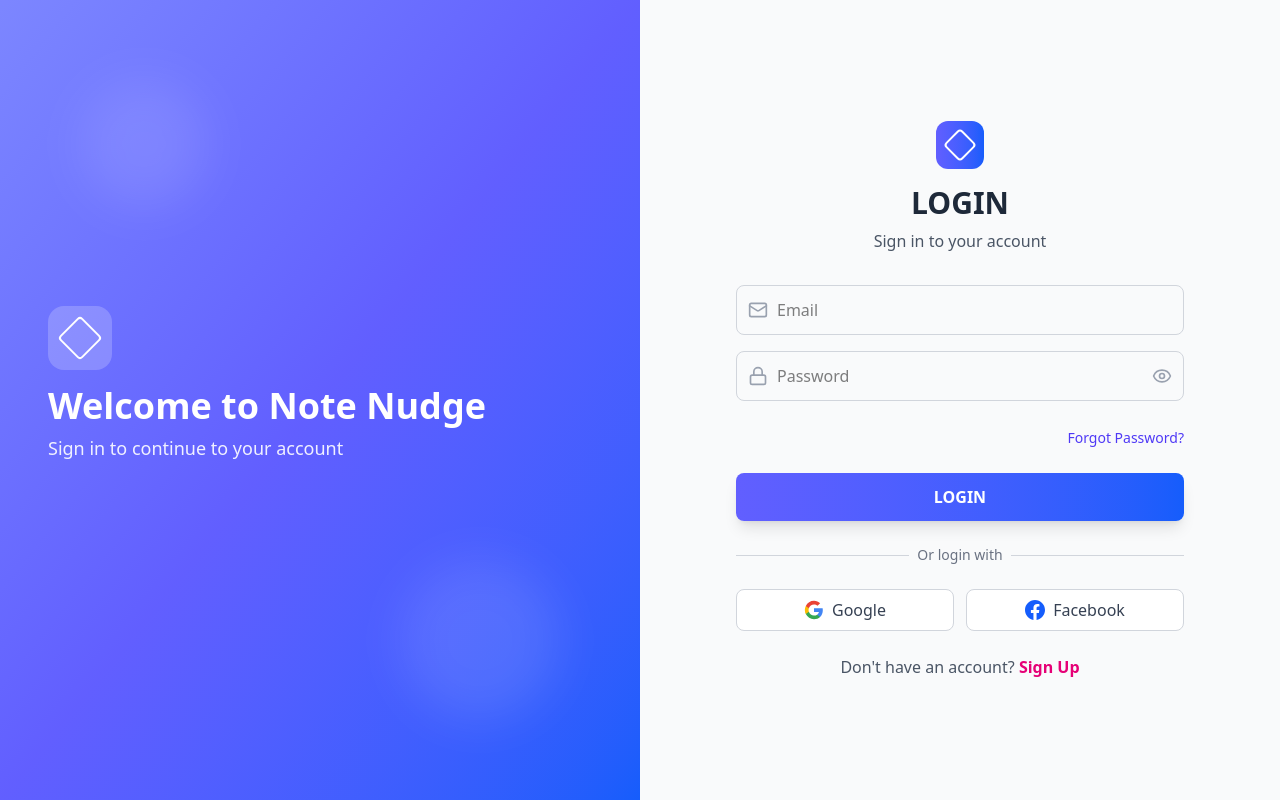
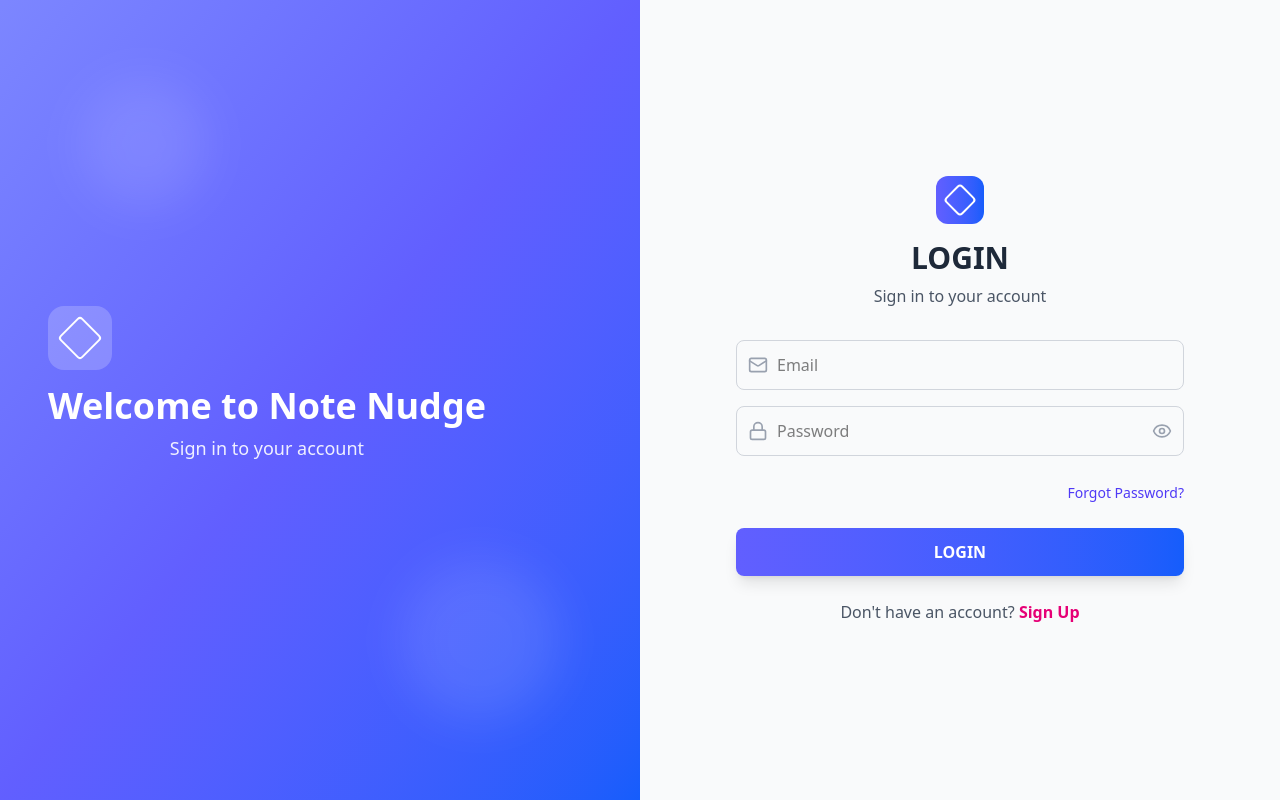
Before and after one commit to seansalabsab/Taskdumpster, a React (Vite) app: page / in a window 1280 px wide. Built offline with nearby package versions, Linux system fonts and the light colour scheme; a web font is replaced by a local one.

Commit message:
Eto na ata/Debug malala

```diff
--- a/src/AuthScreen.jsx
+++ b/src/AuthScreen.jsx
@@ -1,5 +1,12 @@
 import { useState } from "react";
 import { User, Lock, Mail, Eye, EyeOff } from "lucide-react";
+import {
+  createUserWithEmailAndPassword,
+  signInWithEmailAndPassword,
+  updateProfile,
+} from "firebase/auth";
+import { ref, set } from "firebase/database";
+import { auth, database } from "./firebase";
 
 export default function AuthScreen({ onAuthSuccess }) {
   const [isRegister, setIsRegister] = useState(false);
@@ -7,7 +14,6 @@ export default function AuthScreen({ onAuthSuccess }) {
   const [showPassword, setShowPassword] = useState(false);
   const [showConfirmPassword, setShowConfirmPassword] = useState(false);
 
-  // Separate states
   const [registerData, setRegisterData] = useState({
     username: "",
     email: "",
@@ -20,7 +26,6 @@ export default function AuthScreen({ onAuthSuccess }) {
     password: "",
   });
 
-  // Input change handlers
   const handleRegisterChange = (e) => {
     setRegisterData({ ...registerData, [e.target.name]: e.target.value });
   };
@@ -29,7 +34,6 @@ export default function AuthScreen({ onAuthSuccess }) {
     setLoginData({ ...loginData, [e.target.name]: e.target.value });
   };
 
-  // Mock auth handler (replace with your Firebase logic)
   const handleAuth = async () => {
     setError("");
     try {
@@ -41,44 +45,44 @@ export default function AuthScreen({ onAuthSuccess }) {
           return;
         }
 
-        // Mock success
-        console.log("Register:", { username, email, password });
+        const userCredential = await createUserWithEmailAndPassword(auth, email, password);
+        const user = userCredential.user;
+
+        await updateProfile(user, { displayName: username });
+
+        await set(ref(database, "users/" + user.uid), {
+          username,
+          email,
+          createdAt: new Date().toISOString(),
+        });
       } else {
         const { email, password } = loginData;
-        console.log("Login:", { email, password });
+        await signInWithEmailAndPassword(auth, email, password);
       }
 
-      // Mock success callback
-      if (onAuthSuccess) {
-        onAuthSuccess();
-      } else {
-        alert("Login successful!");
-      }
+      onAuthSuccess(); // Navigate to TaskManager.jsx
     } catch (err) {
       setError(err.message);
     }
   };
 
-  const handleSocialLogin = (provider) => {
-    console.log(`${provider} login clicked`);
-  };
-
   return (
     <div className="min-h-screen flex bg-gray-50">
-      {/* Left Side - Gradient Background */}
+      {/* Left Side - Welcome Panel */}
       <div className="hidden lg:flex lg:w-1/2 bg-gradient-to-br from-indigo-400 via-indigo-500 to-blue-600 relative overflow-hidden">
         <div className="absolute inset-0 bg-gradient-to-br from-indigo-400/90 via-indigo-500/90 to-blue-600/90"></div>
         <div className="relative z-10 flex flex-col justify-center items-center text-white p-12">
-          <div className="mb-8">
+          <div className="mb-8 text-center">
             <div className="w-16 h-16 bg-white/20 rounded-2xl flex items-center justify-center mb-4">
               <div className="w-8 h-8 border-2 border-white rounded transform rotate-45"></div>
             </div>
             <h1 className="text-4xl font-bold mb-2">Welcome to Note Nudge</h1>
-            <p className="text-lg text-white/90">Sign in to continue to your account</p>
+            <p className="text-lg text-white/90">
+              {isRegister ? "Create an account to start managing tasks" : "Sign in to your account"}
+            </p>
           </div>
         </div>
-
-        {/* Decorative elements */}
+        {/* Decorations */}
         <div className="absolute top-20 left-20 w-32 h-32 bg-white/10 rounded-full blur-xl"></div>
         <div className="absolute bottom-20 right-20 w-40 h-40 bg-white/10 rounded-full blur-xl"></div>
       </div>
@@ -86,7 +90,7 @@ export default function AuthScreen({ onAuthSuccess }) {
       {/* Right Side - Form */}
       <div className="flex-1 flex items-center justify-center p-8 lg:p-12">
         <div className="w-full max-w-md">
-          {/* Logo and Title */}
+          {/* Title */}
           <div className="text-center mb-8">
             <div className="inline-flex items-center justify-center w-12 h-12 bg-gradient-to-r from-indigo-500 to-blue-600 rounded-xl mb-4">
               <div className="w-6 h-6 border-2 border-white rounded transform rotate-45"></div>
@@ -99,14 +103,14 @@ export default function AuthScreen({ onAuthSuccess }) {
             </p>
           </div>
 
-          {/* Error Message */}
+          {/* Error */}
           {error && (
             <div className="bg-red-50 border border-red-200 text-red-600 px-4 py-3 rounded-lg mb-6 text-sm">
               {error}
             </div>
           )}
 
-          {/* Form */}
+          {/* Form Fields */}
           <div className="space-y-4 mb-6">
             {isRegister && (
               <div className="relative">
@@ -117,7 +121,7 @@ export default function AuthScreen({ onAuthSuccess }) {
                   placeholder="Username"
                   value={registerData.username}
                   onChange={handleRegisterChange}
-                  className="w-full pl-10 pr-4 py-3 border border-gray-300 rounded-lg focus:outline-none focus:ring-2 focus:ring-indigo-500 focus:border-transparent transition-all"
+                  className="w-full pl-10 pr-4 py-3 border border-gray-300 rounded-lg focus:ring-2 focus:ring-indigo-500"
                 />
               </div>
             )}
@@ -130,7 +134,7 @@ export default function AuthScreen({ onAuthSuccess }) {
                 placeholder="Email"
                 value={isRegister ? registerData.email : loginData.email}
                 onChange={isRegister ? handleRegisterChange : handleLoginChange}
-                className="w-full pl-10 pr-4 py-3 border border-gray-300 rounded-lg focus:outline-none focus:ring-2 focus:ring-indigo-500 focus:border-transparent transition-all"
+                className="w-full pl-10 pr-4 py-3 border border-gray-300 rounded-lg focus:ring-2 focus:ring-indigo-500"
               />
             </div>
 
@@ -142,12 +146,12 @@ export default function AuthScreen({ onAuthSuccess }) {
                 placeholder="Password"
                 value={isRegister ? registerData.password : loginData.password}
                 onChange={isRegister ? handleRegisterChange : handleLoginChange}
-                className="w-full pl-10 pr-12 py-3 border border-gray-300 rounded-lg focus:outline-none focus:ring-2 focus:ring-indigo-500 focus:border-transparent transition-all"
+                className="w-full pl-10 pr-12 py-3 border border-gray-300 rounded-lg focus:ring-2 focus:ring-indigo-500"
               />
               <button
                 type="button"
                 onClick={() => setShowPassword(!showPassword)}
-                className="absolute right-3 top-1/2 transform -translate-y-1/2 text-gray-400 hover:text-gray-600"
+                className="absolute right-3 top-1/2 transform -translate-y-1/2 text-gray-400"
               >
                 {showPassword ? <EyeOff className="w-5 h-5" /> : <Eye className="w-5 h-5" />}
               </button>
@@ -162,12 +166,12 @@ export default function AuthScreen({ onAuthSuccess }) {
                   placeholder="Confirm Password"
                   value={registerData.confirmPassword}
                   onChange={handleRegisterChange}
-                  className="w-full pl-10 pr-12 py-3 border border-gray-300 rounded-lg focus:outline-none focus:ring-2 focus:ring-indigo-500 focus:border-transparent transition-all"
+                  className="w-full pl-10 pr-12 py-3 border border-gray-300 rounded-lg focus:ring-2 focus:ring-indigo-500"
                 />
                 <button
                   type="button"
                   onClick={() => setShowConfirmPassword(!showConfirmPassword)}
-                  className="absolute right-3 top-1/2 transform -translate-y-1/2 text-gray-400 hover:text-gray-600"
+                  className="absolute right-3 top-1/2 transform -translate-y-1/2 text-gray-400"
                 >
                   {showConfirmPassword ? <EyeOff className="w-5 h-5" /> : <Eye className="w-5 h-5" />}
                 </button>
@@ -184,7 +188,7 @@ export default function AuthScreen({ onAuthSuccess }) {
             </div>
           )}
 
-          {/* Login Button */}
+          {/* Submit Button */}
           <button
             onClick={handleAuth}
             className="w-full bg-gradient-to-r from-indigo-500 to-blue-600 text-white py-3 rounded-lg font-semibold hover:from-indigo-600 hover:to-blue-700 transform hover:scale-[1.02] transition-all duration-200 shadow-lg hover:shadow-xl"
@@ -192,47 +196,7 @@ export default function AuthScreen({ onAuthSuccess }) {
             {isRegister ? "CREATE ACCOUNT" : "LOGIN"}
           </button>
 
-          {/* Social Login */}
-          {!isRegister && (
-            <>
-              <div className="mt-6 mb-6">
-                <div className="relative">
-                  <div className="absolute inset-0 flex items-center">
-                    <div className="w-full border-t border-gray-300"></div>
-                  </div>
-                  <div className="relative flex justify-center text-sm">
-                    <span className="px-2 bg-gray-50 text-gray-500">Or login with</span>
-                  </div>
-                </div>
-              </div>
-
-              <div className="grid grid-cols-2 gap-3">
-                <button
-                  onClick={() => handleSocialLogin('Google')}
-                  className="flex items-center justify-center px-4 py-2 border border-gray-300 rounded-lg text-gray-700 bg-white hover:bg-gray-50 transition-colors"
-                >
-                  <svg className="w-5 h-5 mr-2" viewBox="0 0 24 24">
-                    <path fill="#4285F4" d="M22.56 12.25c0-.78-.07-1.53-.2-2.25H12v4.26h5.92c-.26 1.37-1.04 2.53-2.21 3.31v2.77h3.57c2.08-1.92 3.28-4.74 3.28-8.09z"/>
-                    <path fill="#34A853" d="M12 23c2.97 0 5.46-.98 7.28-2.66l-3.57-2.77c-.98.66-2.23 1.06-3.71 1.06-2.86 0-5.29-1.93-6.16-4.53H2.18v2.84C3.99 20.53 7.7 23 12 23z"/>
-                    <path fill="#FBBC05" d="M5.84 14.09c-.22-.66-.35-1.36-.35-2.09s.13-1.43.35-2.09V7.07H2.18C1.43 8.55 1 10.22 1 12s.43 3.45 1.18 4.93l2.85-2.22.81-.62z"/>
-                    <path fill="#EA4335" d="M12 5.38c1.62 0 3.06.56 4.21 1.64l3.15-3.15C17.45 2.09 14.97 1 12 1 7.7 1 3.99 3.47 2.18 7.07l3.66 2.84c.87-2.6 3.3-4.53 6.16-4.53z"/>
-                  </svg>
-                  Google
-                </button>
-                <button
-                  onClick={() => handleSocialLogin('Facebook')}
-                  className="flex items-center justify-center px-4 py-2 border border-gray-300 rounded-lg text-gray-700 bg-white hover:bg-gray-50 transition-colors"
-                >
-                  <svg className="w-5 h-5 mr-2 text-blue-600" fill="currentColor" viewBox="0 0 24 24">
-                    <path d="M24 12.073c0-6.627-5.373-12-12-12s-12 5.373-12 12c0 5.99 4.388 10.954 10.125 11.854v-8.385H7.078v-3.47h3.047V9.43c0-3.007 1.792-4.669 4.533-4.669 1.312 0 2.686.235 2.686.235v2.953H15.83c-1.491 0-1.956.925-1.956 1.874v2.25h3.328l-.532 3.47h-2.796v8.385C19.612 23.027 24 18.062 24 12.073z"/>
-                  </svg>
-                  Facebook
-                </button>
-              </div>
-            </>
-          )}
-
-          {/* Toggle Register/Login */}
+          {/* Switch to Login/Register */}
           <div className="mt-6 text-center">
             <p className="text-gray-600">
               {isRegister ? "Already have an account? " : "Don't have an account? "}
--- a/src/EditProfile.jsx
+++ b/src/EditProfile.jsx
@@ -8,7 +8,7 @@ import {
 } from "firebase/auth";
 import { database } from "./firebase";
 import { ref, get, set, remove } from "firebase/database";
-import { useNavigate } from "react-router-dom";   // ✅ import navigate
+import { useNavigate } from "react-router-dom";
 
 function encodeKey(str) {
   return str.replace(/[.#$\[\]]/g, ",");
@@ -16,7 +16,7 @@ function encodeKey(str) {
 
 export default function EditProfile() {
   const user = getAuth().currentUser;
-  const navigate = useNavigate();  // ✅ initialize navigate
+  const navigate = useNavigate();
   const [loading, setLoading] = useState(true);
   const [form, setForm] = useState({
     username: "",
```
